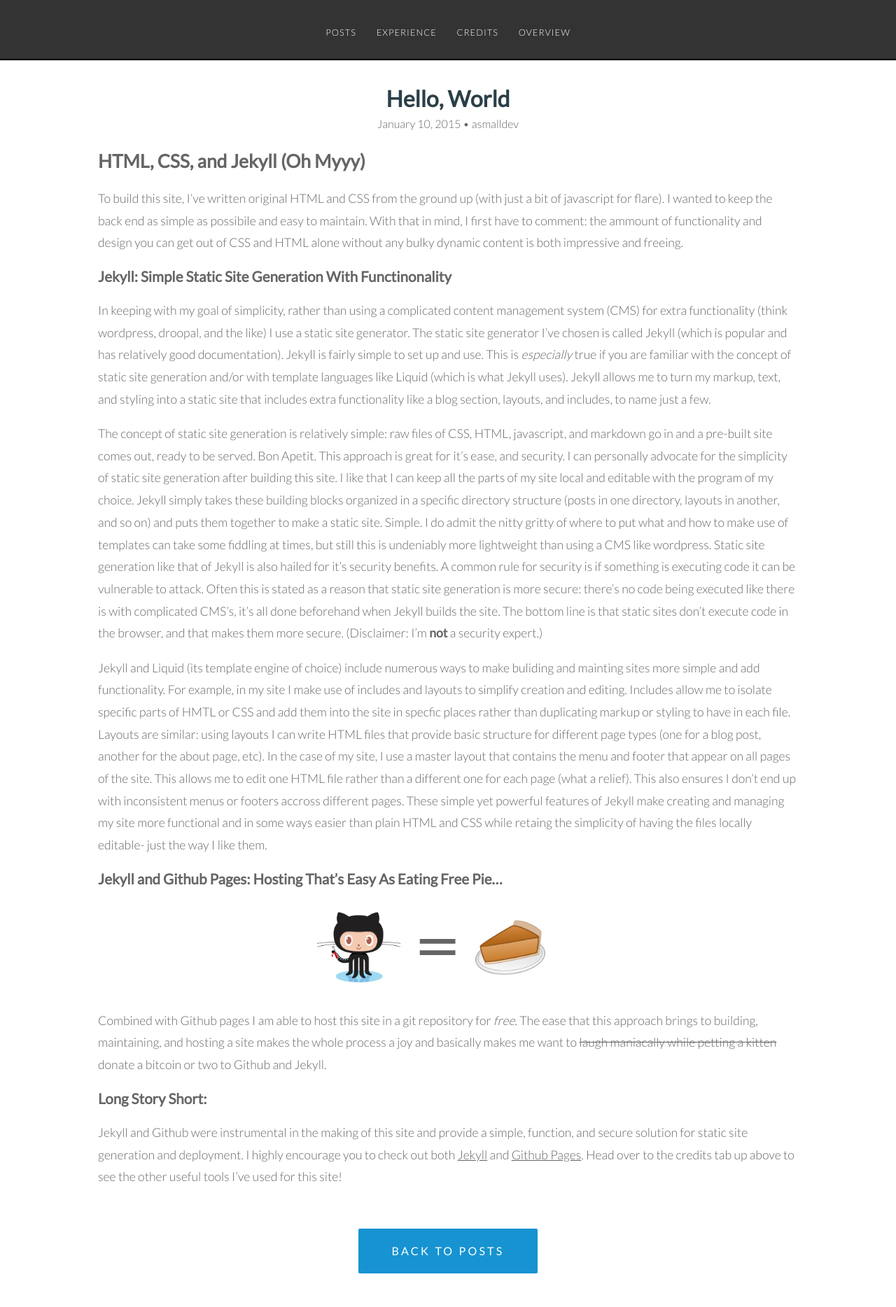
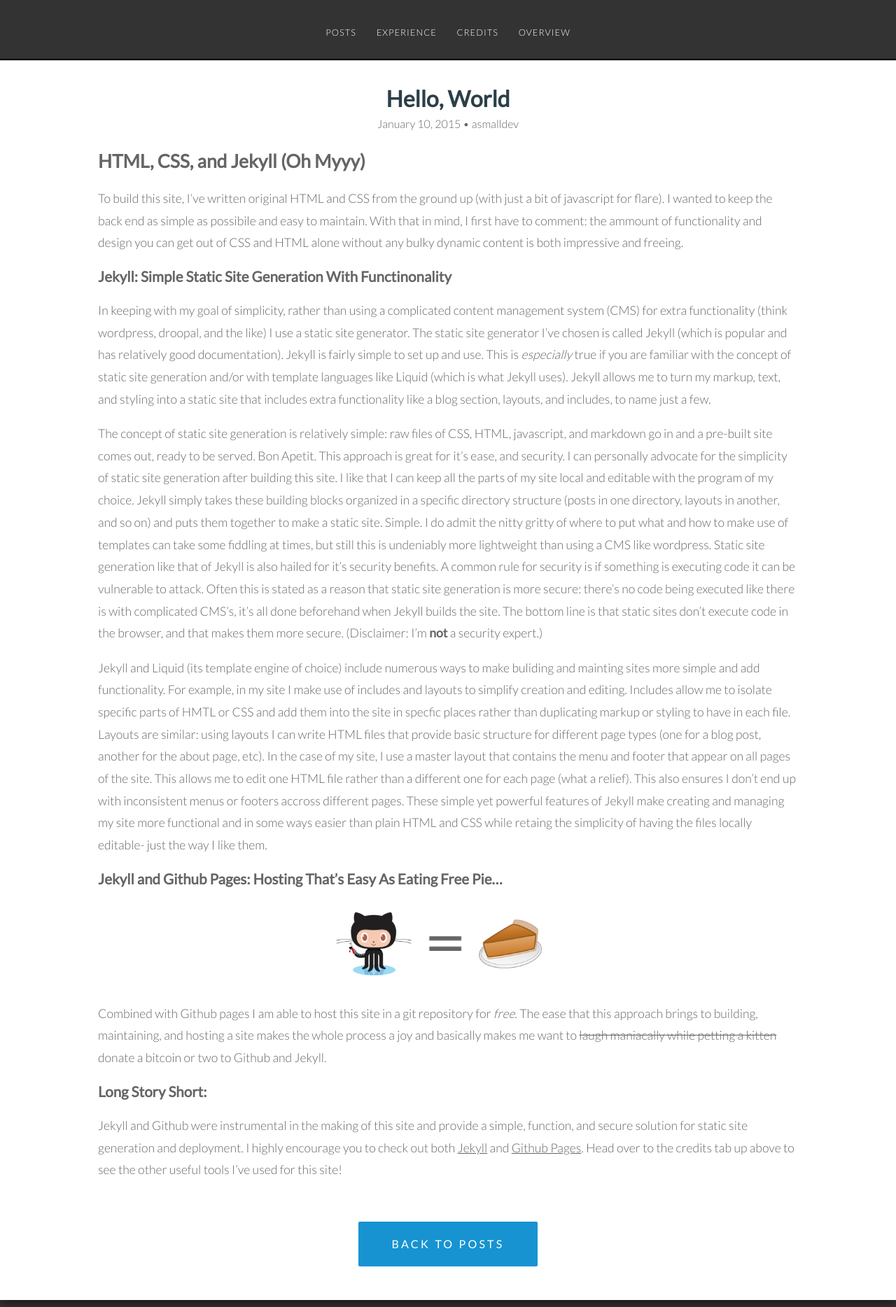
Before and after one commit to csmallbio/asmalldev.github.io, a Jekyll site: the page built from _posts/2014-12-15-hello-world.md, in a window 1280 px wide. Shown: the whole page at 70% size. Built offline with Jekyll 4.4.1, drawn with Linux system fonts in a browser that asks for light colours; nearby versions of some CDN libraries; some web fonts are replaced.

Commit message:
media query css for post images

```diff
--- a/css/default.css
+++ b/css/default.css
@@ -942,7 +942,7 @@
 
 	.center_imgs
 	{
-		width: 375px;
+		width: 320px;
 		margin-left: auto;
 		margin-right: auto;
 		margin-top: 2em;
@@ -951,7 +951,9 @@
 
 	.post_img
 	{
-		height: 100px;
+		height: 90px;
+		transition-property: height;
+		transition-duration: 1s;
 	}
 
 	.tags
@@ -1277,6 +1279,20 @@
 	{
 		font-size: .8em;
 
+	}
+
+	.center_imgs
+	{
+		width: 240px;
+		margin-left: auto;
+		margin-right: auto;
+		margin-top: 2em;
+		margin-bottom: 2em;
+	}
+
+	.post_img
+	{
+		height: 70px;
 	}
 
 	.articles_overview_body
@@ -1630,6 +1646,20 @@
 		display: inline-block;
 	}
 
+	.center_imgs
+	{
+		width: 190px;
+		margin-left: auto;
+		margin-right: auto;
+		margin-top: 2em;
+		margin-bottom: 2em;
+	}
+
+	.post_img
+	{
+		height: 40px;
+	}
+
 							}
 
 
```
